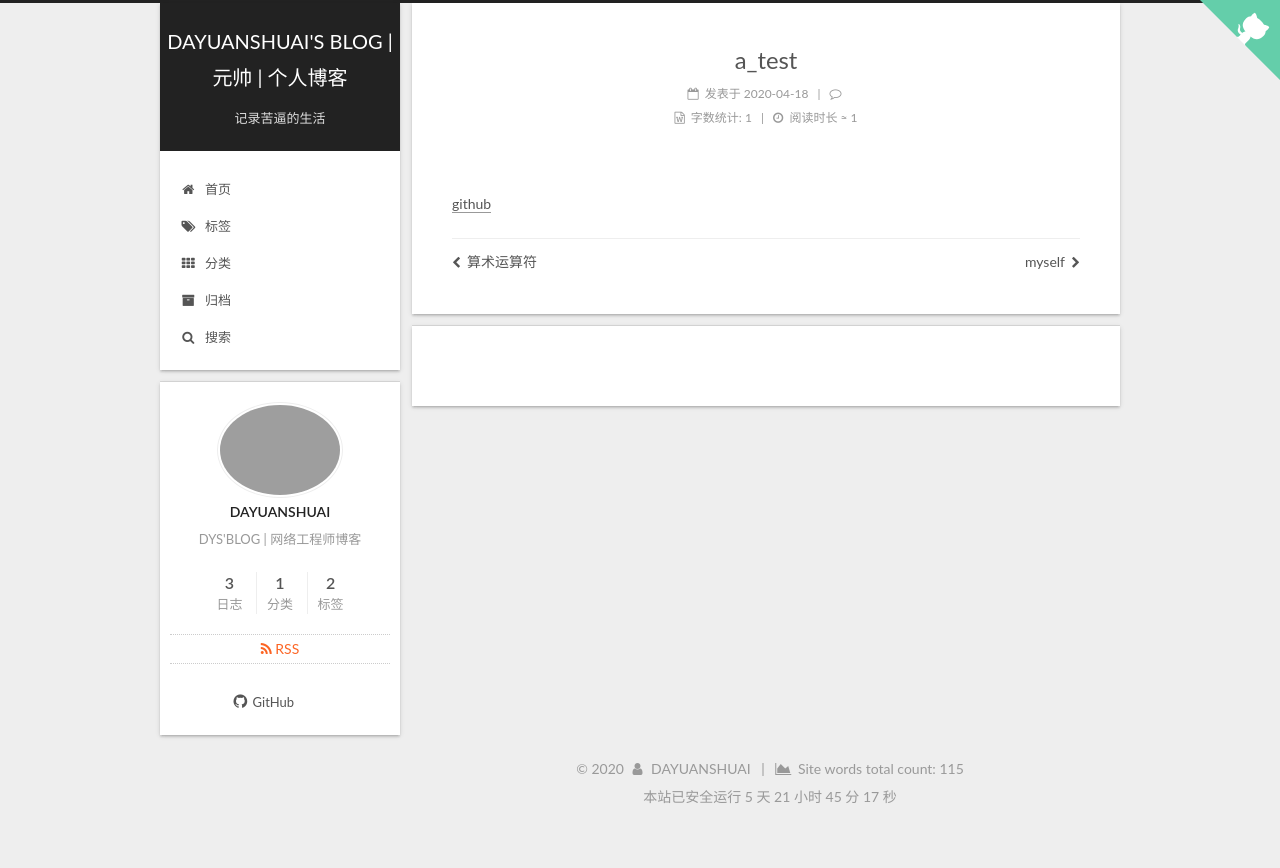
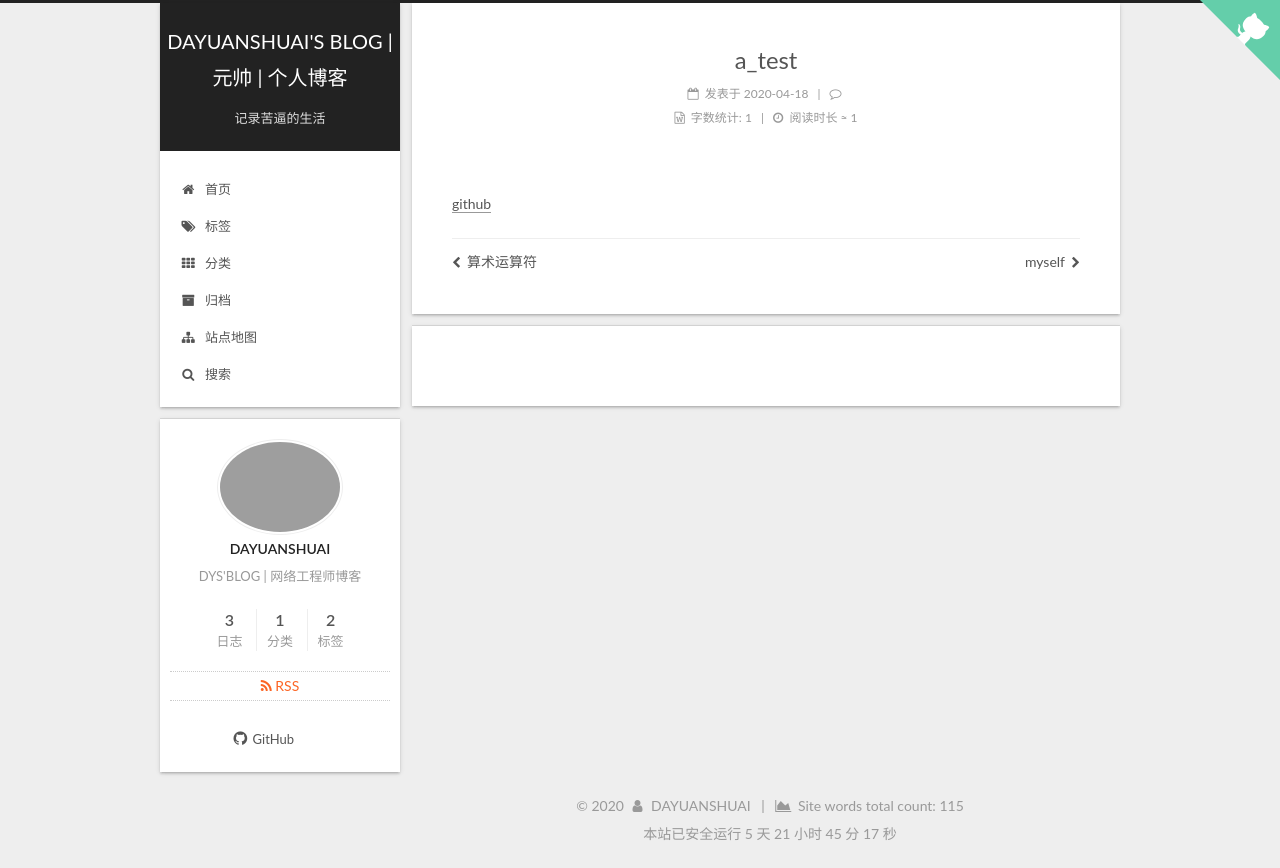
Before and after one commit to dayuanshuai360/dayuanshuai360.github.io, a plain HTML site: page 2020/04/18/a-test/index.html in a window 1280 px wide. Before the commit the page ends 831 px from the top, so only its background shows below. Drawn offline with Linux system fonts and the light colour scheme; no server answers; grey boxes are pictures that could not be loaded; a script that the page names is missing.

Commit message:
Site updated: 2020-04-19 15:05:14

```diff
--- a/2020/04/18/a-test/index.html
+++ b/2020/04/18/a-test/index.html
@@ -235,6 +235,16 @@
               <i class="menu-item-icon fa fa-fw fa-archive"></i> <br />
 
             归档
+          </a>
+        </li>
+
+
+        <li class="menu-item menu-item-sitemap">
+          <a href="/sitemap.xml%20" rel="section">
+
+              <i class="menu-item-icon fa fa-fw fa-sitemap"></i> <br />
+
+            站点地图
           </a>
         </li>
 
```
Also changed, not shown: 2020/04/18/myself/index.html (+10 -0 lines), 2020/04/18/算术运算符/index.html (+10 -0 lines), archives/2020/04/index.html (+10 -0 lines), archives/2020/index.html (+10 -0 lines), archives/index.html (+10 -0 lines), categories/index.html (+10 -0 lines), categories/python/index.html (+10 -0 lines), index.html (+10 -0 lines), tags/index.html (+10 -0 lines), tags/python/index.html (+10 -0 lines), tags/算术运算符/index.html (+10 -0 lines).
